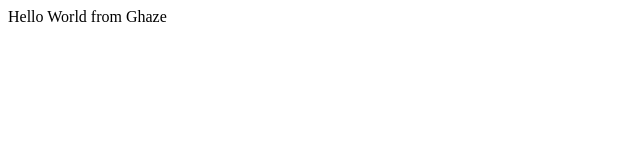
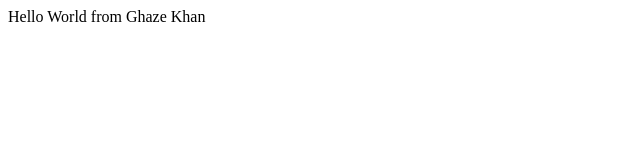
Before and after one commit to Ghaze07/Learingrep, a plain HTML site: page index.html in a window 1280 px wide. Shown: the full height of the page, 0-640 px from the left. Drawn offline with Linux system fonts and the light colour scheme.

Commit message:
Updated index.html
as Ghaze khan

```diff
--- a/index.html
+++ b/index.html
@@ -6,7 +6,7 @@
 </head>
 <body>
      <div>
-         Hello World from Ghaze
+         Hello World from Ghaze Khan
      </div>
 </body>
 </html>
```
